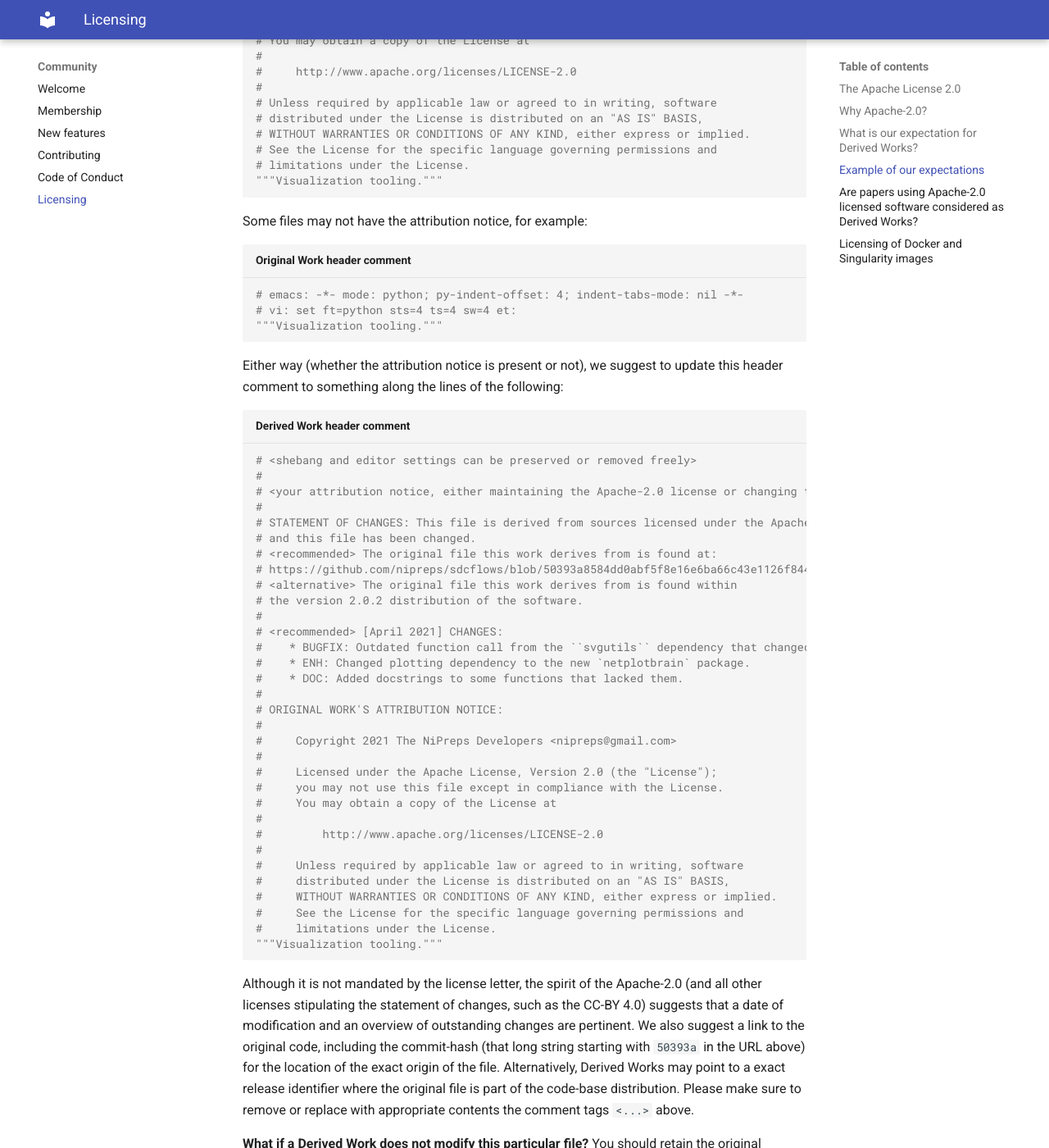
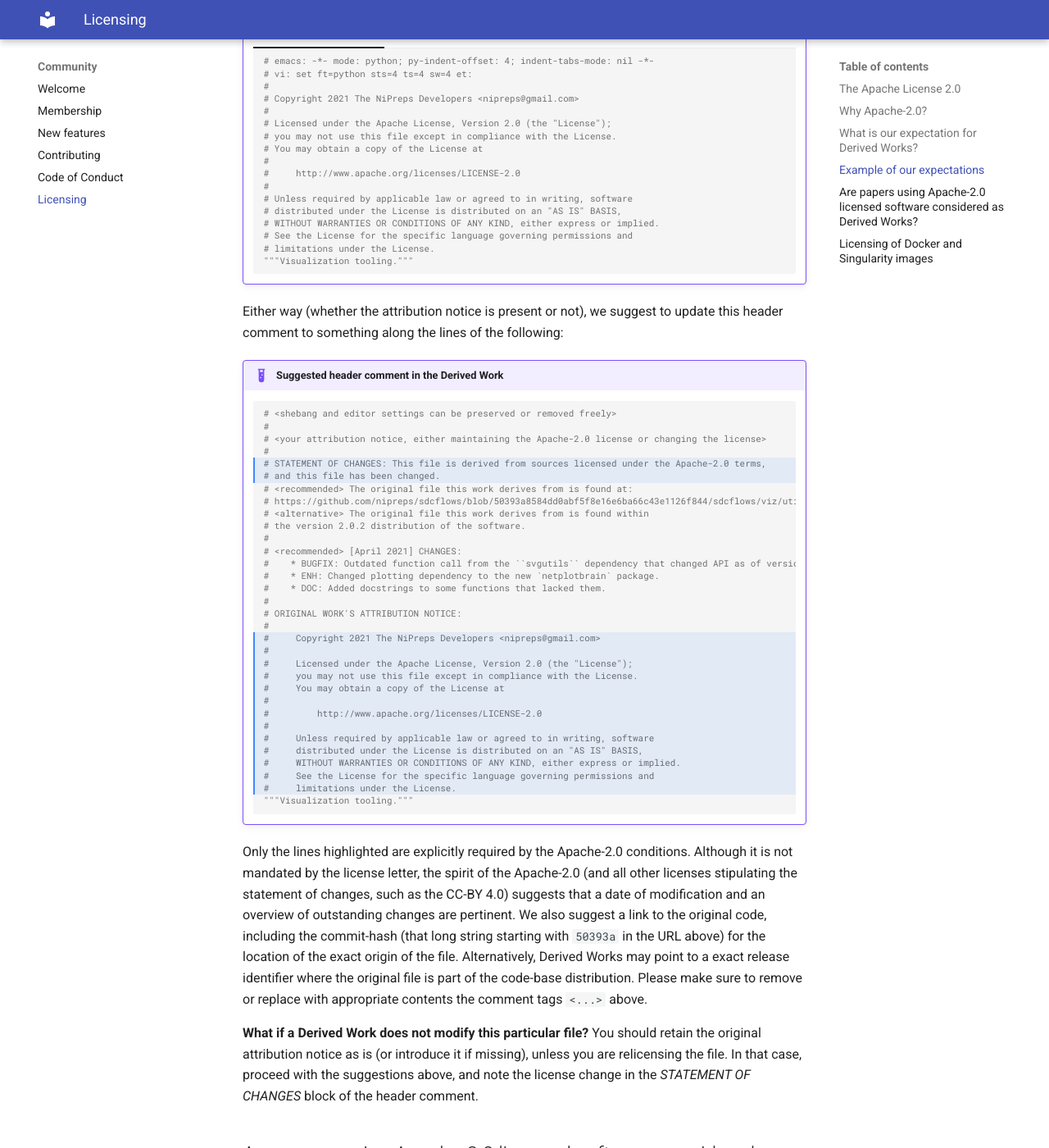
Before and after one commit to nipreps/nipreps.github.io, an MkDocs documentation site: the page built from docs/community/licensing.md, in a window 1280 px wide and 1400 px high, scrolled down 2443 px. Shown: the whole window at 82% size. Built offline with MkDocs 1.6.1 and Material for MkDocs 9.7.7, drawn with Linux system fonts in a browser that asks for light colours; some of the changed text lies outside the part shown.

Commit message:
enh: improve rendering of code examples, minimal additions

````diff
--- a/docs/community/licensing.md
+++ b/docs/community/licensing.md
@@ -54,72 +58,78 @@
 ## Example of our expectations
 
 Let's say a Derived Work modifies the `sdcflows.viz.utils` code-base.
+Some files may not have the attribution notice.
 At the time of writing, the header comment of [this file](https://github.com/nipreps/sdcflows/blob/50393a8584dd0abf5f8e16e6ba66c43e1126f844/sdcflows/viz/utils.py) is:
 
-``` {.python linenos=true title="Original Work header comment"}
-# emacs: -*- mode: python; py-indent-offset: 4; indent-tabs-mode: nil -*-
-# vi: set ft=python sts=4 ts=4 sw=4 et:
-#
-# Copyright 2021 The NiPreps Developers <nipreps@gmail.com>
-#
-# Licensed under the Apache License, Version 2.0 (the "License");
-# you may not use this file except in compliance with the License.
-# You may obtain a copy of the License at
-#
-#     http://www.apache.org/licenses/LICENSE-2.0
-#
-# Unless required by applicable law or agreed to in writing, software
-# distributed under the License is distributed on an "AS IS" BASIS,
-# WITHOUT WARRANTIES OR CONDITIONS OF ANY KIND, either express or implied.
-# See the License for the specific language governing permissions and
-# limitations under the License.
-"""Visualization tooling."""
-```
+!!! example "Header comment in the original Work"
 
-Some files may not have the attribution notice, for example:
-``` {.python linenos=true title="Original Work header comment"}
-# emacs: -*- mode: python; py-indent-offset: 4; indent-tabs-mode: nil -*-
-# vi: set ft=python sts=4 ts=4 sw=4 et:
-"""Visualization tooling."""
-```
+    === "With attribution notice"
+	    ```{.python}
+	    # emacs: -*- mode: python; py-indent-offset: 4; indent-tabs-mode: nil -*-
+	    # vi: set ft=python sts=4 ts=4 sw=4 et:
+	    #
+	    # Copyright 2021 The NiPreps Developers <nipreps@gmail.com>
+	    #
+	    # Licensed under the Apache License, Version 2.0 (the "License");
+	    # you may not use this file except in compliance with the License.
+	    # You may obtain a copy of the License at
+	    #
+	    #     http://www.apache.org/licenses/LICENSE-2.0
+	    #
+	    # Unless required by applicable law or agreed to in writing, software
+	    # distributed under the License is distributed on an "AS IS" BASIS,
+	    # WITHOUT WARRANTIES OR CONDITIONS OF ANY KIND, either express or implied.
+	    # See the License for the specific language governing permissions and
+	    # limitations under the License.
+	    """Visualization tooling."""
+	    ```
+    === "Without attribution notice"
+        ```{.python}
+        # emacs: -*- mode: python; py-indent-offset: 4; indent-tabs-mode: nil -*-
+        # vi: set ft=python sts=4 ts=4 sw=4 et:
+        """Visualization tooling."""
+        ```
 
 Either way (whether the attribution notice is present or not), we suggest to update this header comment to something along the lines of the following:
 
-``` {.python linenos=true title="Derived Work header comment"}
-# <shebang and editor settings can be preserved or removed freely>
-#
-# <your attribution notice, either maintaining the Apache-2.0 license or changing the license>
-#
-# STATEMENT OF CHANGES: This file is derived from sources licensed under the Apache-2.0 terms,
-# and this file has been changed.
-# <recommended> The original file this work derives from is found at:
-# https://github.com/nipreps/sdcflows/blob/50393a8584dd0abf5f8e16e6ba66c43e1126f844/sdcflows/viz/utils.py
-# <alternative> The original file this work derives from is found within
-# the version 2.0.2 distribution of the software.
-#
-# <recommended> [April 2021] CHANGES:
-#    * BUGFIX: Outdated function call from the ``svgutils`` dependency that changed API as of version 0.3.2.
-#    * ENH: Changed plotting dependency to the new `netplotbrain` package.
-#    * DOC: Added docstrings to some functions that lacked them.
-#
-# ORIGINAL WORK'S ATTRIBUTION NOTICE:
-#
-#     Copyright 2021 The NiPreps Developers <nipreps@gmail.com>
-#
-#     Licensed under the Apache License, Version 2.0 (the "License");
-#     you may not use this file except in compliance with the License.
-#     You may obtain a copy of the License at
-#
-#         http://www.apache.org/licenses/LICENSE-2.0
-#
-#     Unless required by applicable law or agreed to in writing, software
-#     distributed under the License is distributed on an "AS IS" BASIS,
-#     WITHOUT WARRANTIES OR CONDITIONS OF ANY KIND, either express or implied.
-#     See the License for the specific language governing permissions and
-#     limitations under the License.
-"""Visualization tooling."""
-```
+!!! example "Suggested header comment in the Derived Work"
 
+    ``` {.python hl_lines="5 6 19 20 21 22 23 24 25 26 27 28 29 30 31"}
+    # <shebang and editor settings can be preserved or removed freely>
+    #
+    # <your attribution notice, either maintaining the Apache-2.0 license or changing the license>
+    #
+    # STATEMENT OF CHANGES: This file is derived from sources licensed under the Apache-2.0 terms,
+    # and this file has been changed.
+    # <recommended> The original file this work derives from is found at:
+    # https://github.com/nipreps/sdcflows/blob/50393a8584dd0abf5f8e16e6ba66c43e1126f844/sdcflows/viz/utils.py
+    # <alternative> The original file this work derives from is found within
+    # the version 2.0.2 distribution of the software.
+    #
+    # <recommended> [April 2021] CHANGES:
+    #    * BUGFIX: Outdated function call from the ``svgutils`` dependency that changed API as of version 0.3.2.
+    #    * ENH: Changed plotting dependency to the new `netplotbrain` package.
+    #    * DOC: Added docstrings to some functions that lacked them.
+    #
+    # ORIGINAL WORK'S ATTRIBUTION NOTICE:
+    #
+    #     Copyright 2021 The NiPreps Developers <nipreps@gmail.com>
+    #
+    #     Licensed under the Apache License, Version 2.0 (the "License");
+    #     you may not use this file except in compliance with the License.
+    #     You may obtain a copy of the License at
+    #
+    #         http://www.apache.org/licenses/LICENSE-2.0
+    #
+    #     Unless required by applicable law or agreed to in writing, software
+    #     distributed under the License is distributed on an "AS IS" BASIS,
+    #     WITHOUT WARRANTIES OR CONDITIONS OF ANY KIND, either express or implied.
+    #     See the License for the specific language governing permissions and
+    #     limitations under the License.
+    """Visualization tooling."""
+    ```
+
+Only the lines highlighted are explicitly required by the Apache-2.0 conditions.
 Although it is not mandated by the license letter, the spirit of the Apache-2.0 (and all other licenses stipulating the statement of changes, such as the CC-BY 4.0) suggests that a date of modification and an overview of outstanding changes are pertinent.
 We also suggest a link to the original code, including the commit-hash (that long string starting with `50393a` in the URL above) for the location of the exact origin of the file.
 Alternatively, Derived Works may point to a exact release identifier where the original file is part of the code-base distribution.
--- a/mkdocs.yml
+++ b/mkdocs.yml
@@ -36,14 +36,14 @@
 
 markdown_extensions:
   - admonition
-  - codehilite
-  - fenced_code
   - footnotes
   - toc:
       permalink: true
   - pymdownx.emoji:
       emoji_index: !!python/name:materialx.emoji.twemoji
       emoji_generator: !!python/name:materialx.emoji.to_svg
+  - pymdownx.tabbed
+  - pymdownx.highlight
   - pymdownx.superfences
   - pymdownx.snippets
   - markdown_include.include:
````
Also changed, not shown: other parts of docs/community/licensing.md (+5 -1 lines).
